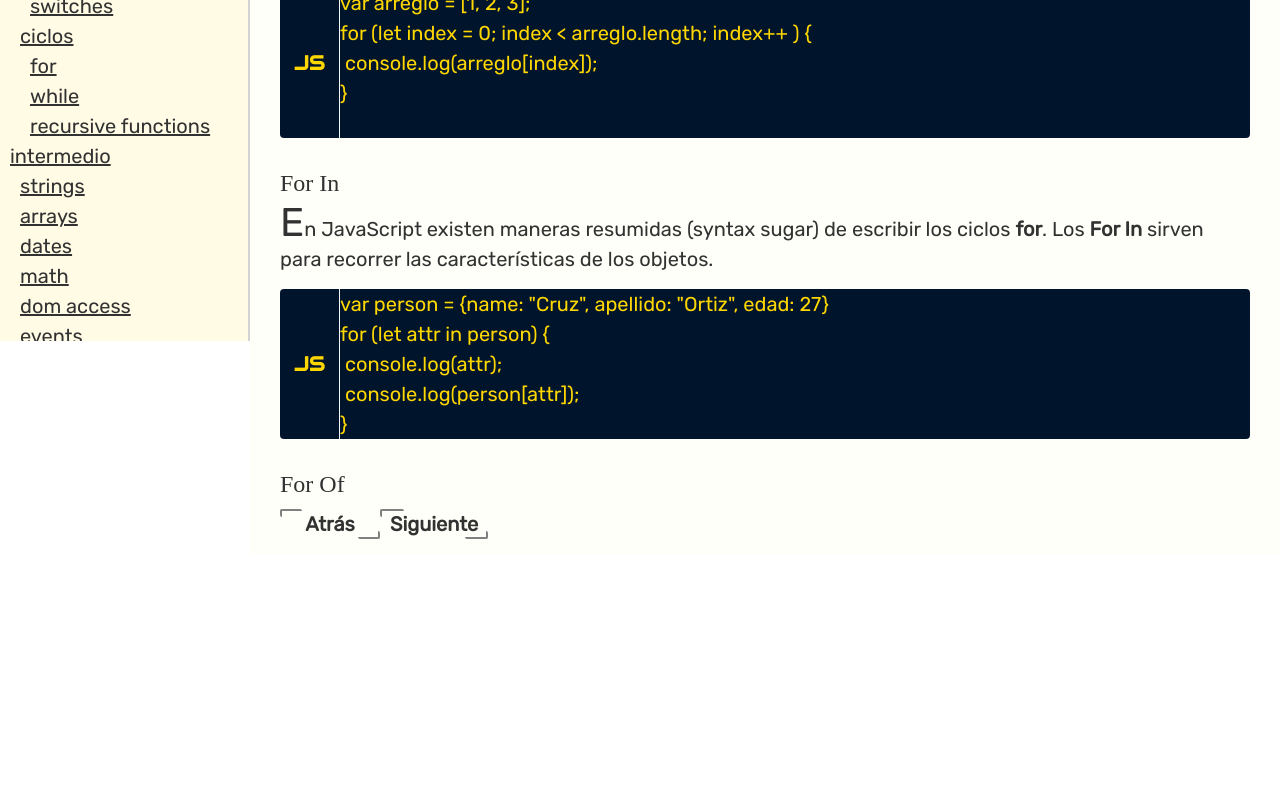
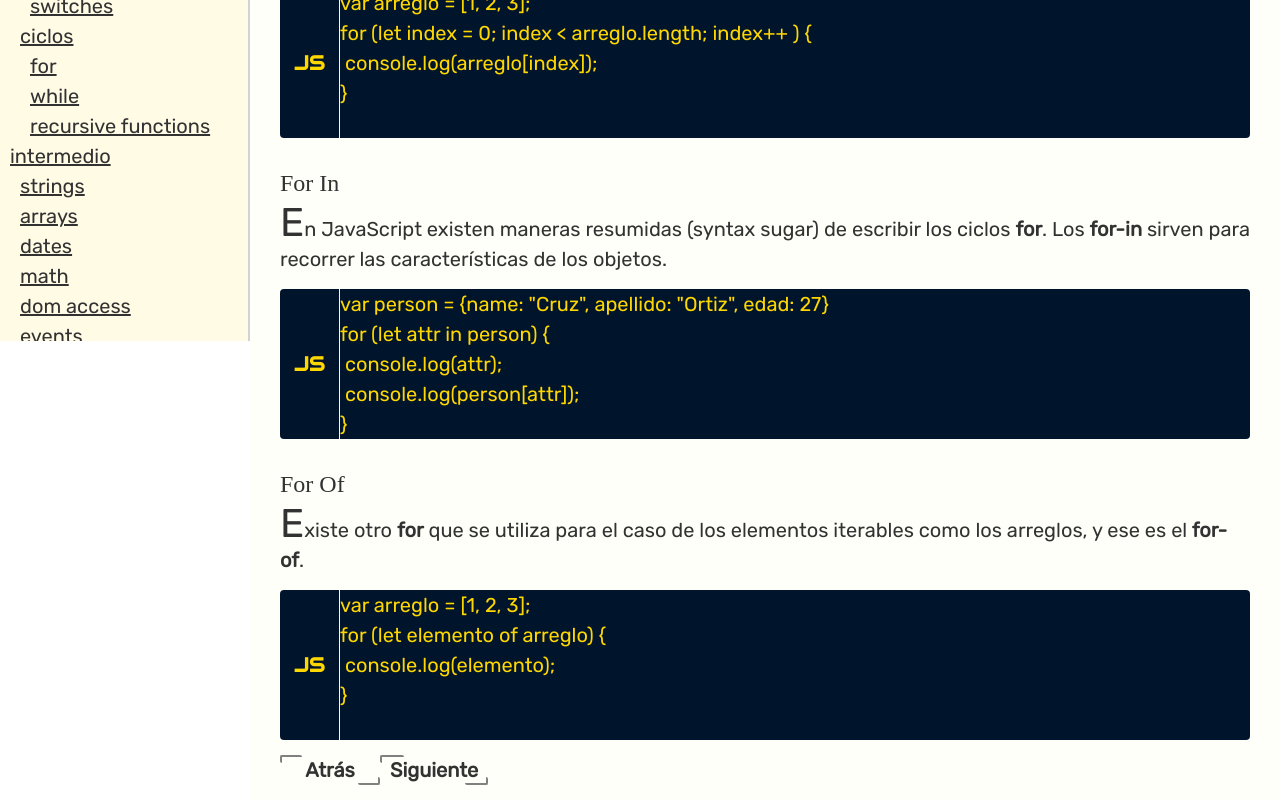
Before and after one commit to cruzortiz99/tsc_react_express_app, a React app: page /basics/loops/for in a window 1280 px wide. Shown: the part 459-1259 px from the top of the page. Before the commit the page ends 1013 px from the top, so only its background shows below. Built offline with nearby package versions, Linux system fonts and the light colour scheme; a web font is replaced by a local one.

Commit message:
for lecture done

```diff
--- a/client/src/pages/Basics/ForLoops.tsx
+++ b/client/src/pages/Basics/ForLoops.tsx
@@ -29,7 +29,7 @@ export default (props: AppPagesProps) => (
     <AppContentTheory title='For In'>
       <p>
         En JavaScript existen maneras resumidas (syntax sugar) de escribir los
-        ciclos <strong>for</strong>. Los <strong>For In</strong> sirven para
+        ciclos <strong>for</strong>. Los <strong>for-in</strong> sirven para
         recorrer las características de los objetos
       </p>
     </AppContentTheory>
@@ -38,6 +38,17 @@ export default (props: AppPagesProps) => (
         'var person = {name: "Cruz", apellido: "Ortiz", edad: 27}\nfor (let attr in person) {\n console.log(attr);\n console.log(person[attr]);\n}'
       }
     </AppContentCode>
-    <AppContentTheory title='For of'></AppContentTheory>
+    <AppContentTheory title='For of'>
+      <p>
+        Existe otro <strong>for</strong> que se utiliza para el caso de los
+        elementos iterables como los arreglos, y ese es el
+        <strong> for-of</strong>
+      </p>
+    </AppContentTheory>
+    <AppContentCode type='js'>
+      {
+        'var arreglo = [1, 2, 3];\nfor (let elemento of arreglo) {\n console.log(elemento);\n}'
+      }
+    </AppContentCode>
   </AppContentStructure>
 )
```
